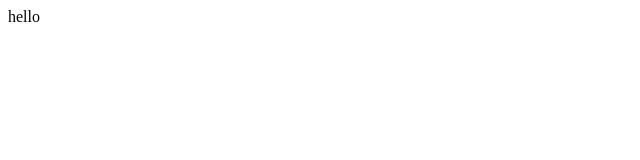
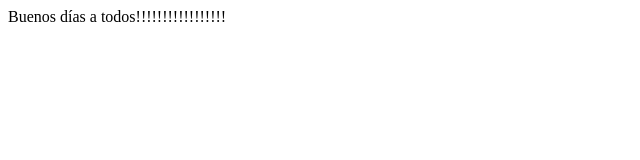
Before and after one commit to Ana-romar/ana-romar.github.io, a plain HTML site: page index.html in a window 1280 px wide. Shown: the whole page, without its empty margins (0-640 px from the left). Drawn offline with Linux system fonts and the light colour scheme.

Commit message:
Update index.html

```diff
--- a/index.html
+++ b/index.html
@@ -1,6 +1,6 @@
 <html>
 <body>
-  hello
+  Buenos días a todos!!!!!!!!!!!!!!!!!
 </body>
 
 </html>
```
